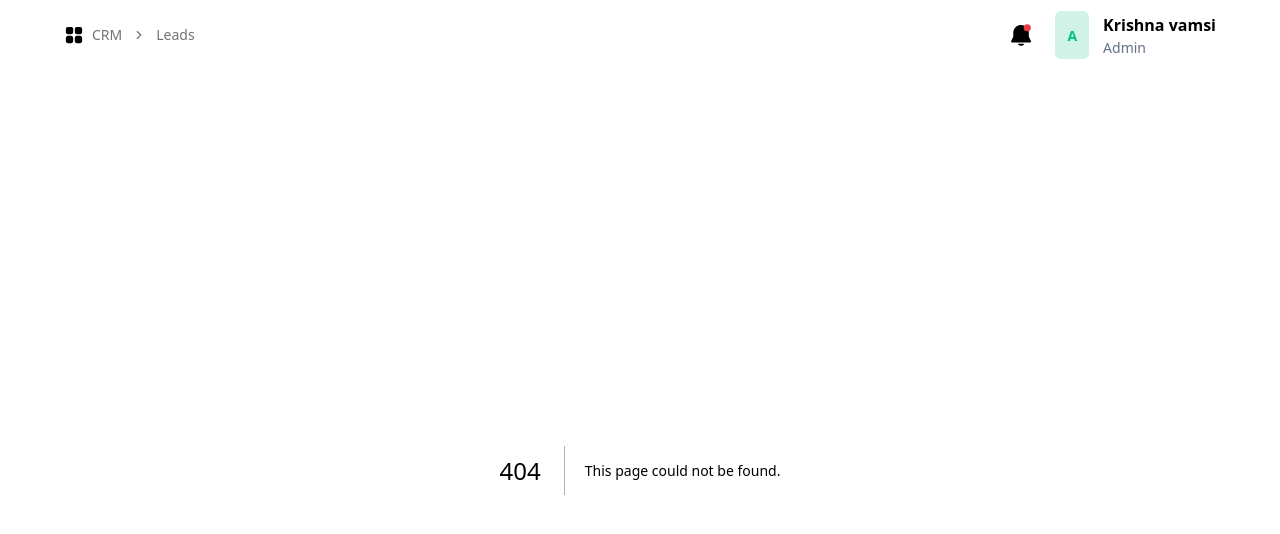
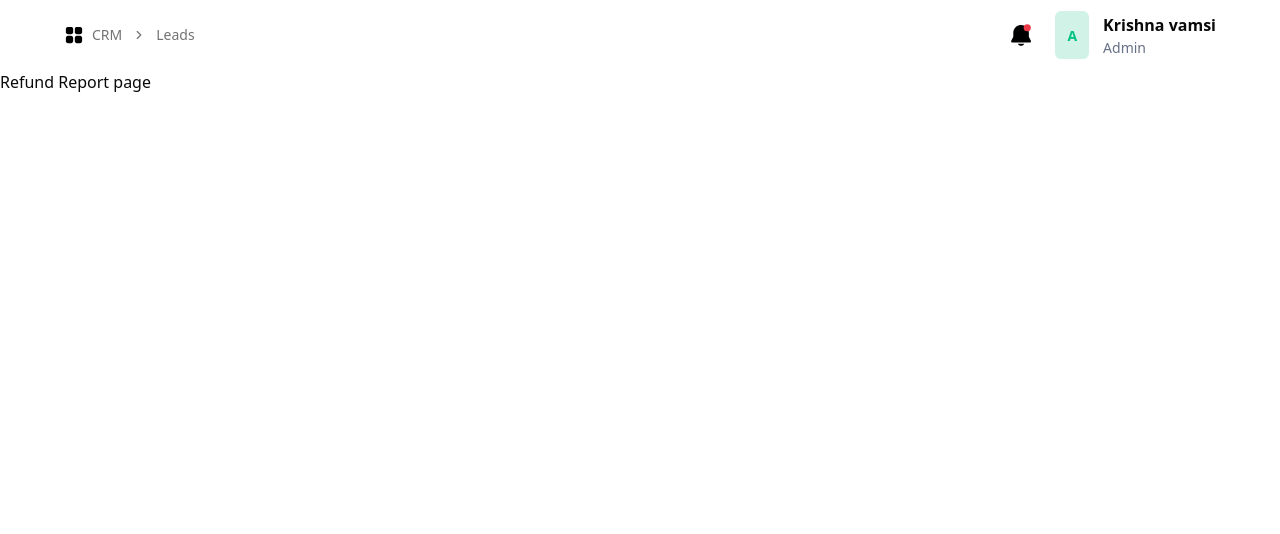
Before and after one commit to tapza-technologies/pharma-ui, a Next.js app: page /medical-sales/refund-report in a window 1280 px wide. Before the commit this address had no page. Shown: the top 534 px of the page. Built offline with nearby package versions, Linux system fonts and the light colour scheme.

Commit message:
medical sales routing added | Krishna

```diff
--- /dev/null
+++ b/app/medical-sales/page.tsx
@@ -0,0 +1,7 @@
+export default function MedicalSalesPage() {
+    return (
+        <div>
+            <h1>Medical Sales</h1>
+        </div>
+    )
+}
--- /dev/null
+++ b/app/medical-sales/refund-report/page.tsx
@@ -0,0 +1,7 @@
+export default function RefundReportPage() {
+    return (
+        <div>
+            Refund Report page
+        </div>
+    )
+}
```
